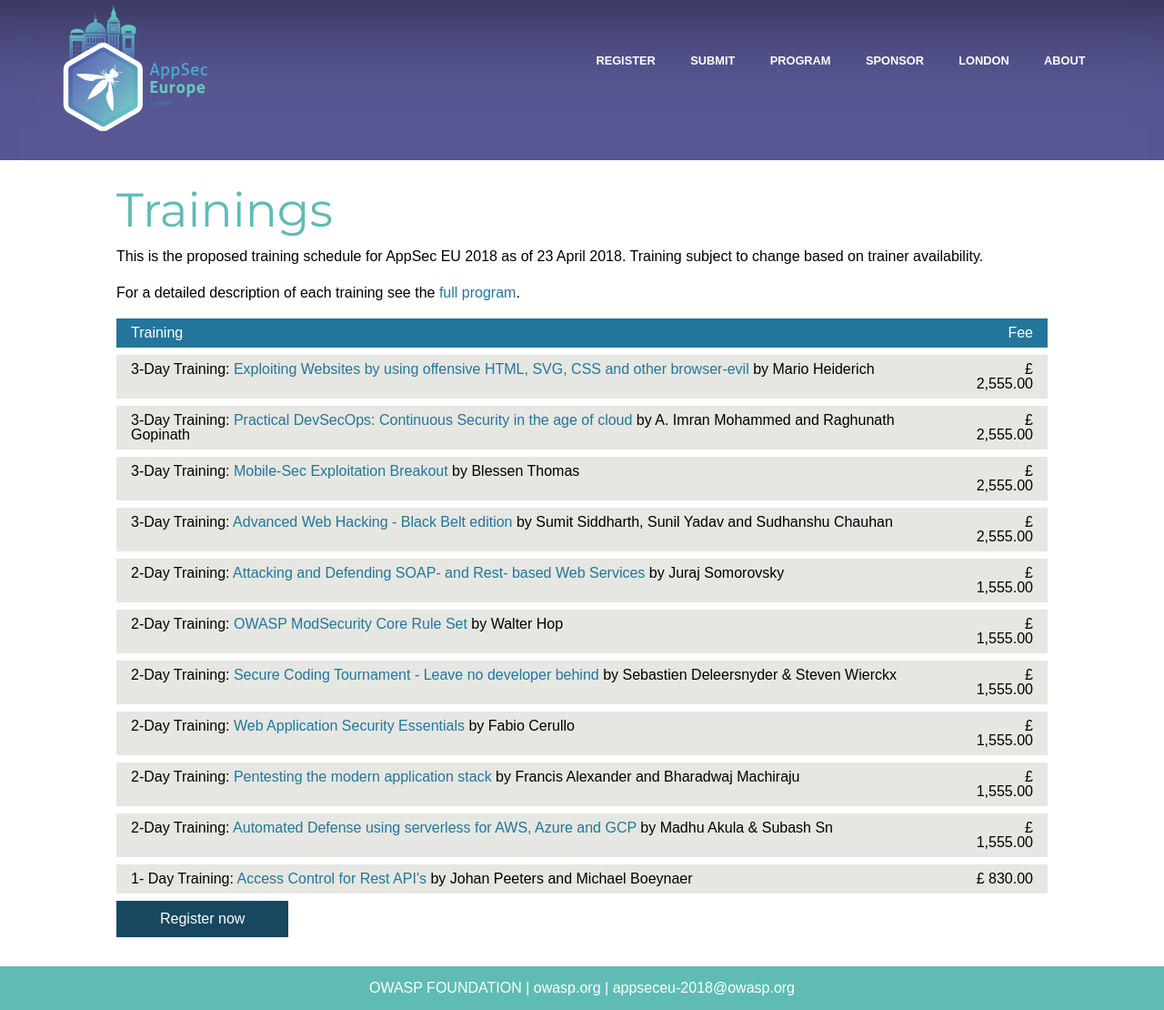
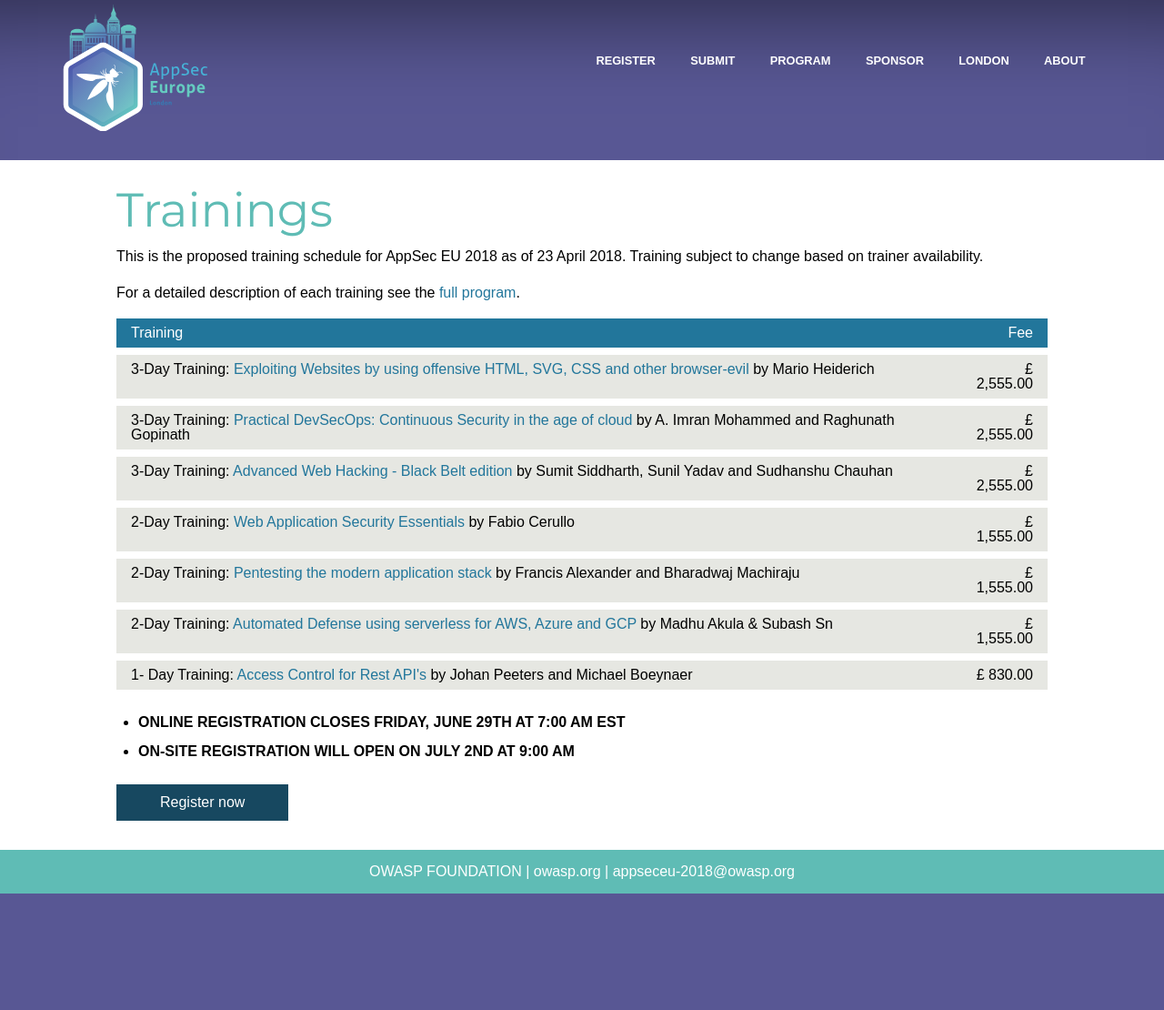
Before and after one commit to OWASP/AppSecEurope2018, a Jekyll site: the page built from program/trainings.md, in a window 1280 px wide. Shown: the whole page at 91% size. Built offline with Jekyll 4.4.1, drawn with Linux system fonts in a browser that asks for light colours; some web fonts are replaced; after the commit the page ends 982 px from its top, so only the background shows below that.

Commit message:
Removing trainings that are canceled

```diff
--- a/program/trainings.md
+++ b/program/trainings.md
@@ -24,24 +24,8 @@
 	<td>£ 2,555.00</td>
 </tr>
 <tr>
-	<td>3-Day Training: <a href="https://appseceurope2018a.sched.com/event/EgcY/3-day-training-mobile-sec-exploitation-breakout?iframe=yes&w=100%&sidebar=yes&bg=no">Mobile-Sec Exploitation Breakout</a> by Blessen Thomas</td>
-	<td>£ 2,555.00</td>
-</tr>
-<tr>
 	<td>3-Day Training: <a href="https://appseceurope2018a.sched.com/event/EgYB/3-day-training-advanced-web-hacking?iframe=yes&w=100%&sidebar=yes&bg=no">Advanced Web Hacking - Black Belt edition</a> by Sumit Siddharth, Sunil Yadav and Sudhanshu Chauhan</td>
 	<td>£ 2,555.00</td>
-</tr>
-<tr>
-	<td>2-Day Training: <a href="https://appseceurope2018a.sched.com/event/EgYC/2-day-training-attacking-and-defending-soap-and-rest-based-web-services?iframe=yes&w=100%&sidebar=yes&bg=no">Attacking and Defending SOAP- and Rest- based Web Services</a> by Juraj Somorovsky</td>
-	<td>£ 1,555.00</td>
-</tr>
-<tr>
-	<td>2-Day Training: <a href="https://appseceurope2018a.sched.com/event/EgYD/2-day-training-owasp-modsecurity-core-rule-set?iframe=yes&w=100%&sidebar=yes&bg=no">OWASP ModSecurity Core Rule Set</a> by Walter Hop</td>
-	<td>£ 1,555.00</td>
-</tr>
-<tr>
-	<td>2-Day Training:  <a href="https://appseceurope2018a.sched.com/event/EgYE/2-day-training-secure-coding-tournament-leave-no-developer-behind?iframe=yes&w=100%&sidebar=yes&bg=no">Secure Coding Tournament - Leave no developer behind</a> by Sebastien Deleersnyder & Steven Wierckx</td>
-	<td>£ 1,555.00</td>
 </tr>
 <tr>
 	<td>2-Day Training:  <a href="https://appseceurope2018a.sched.com/event/EgcS/2-day-training-web-application-security-essentials?iframe=yes&w=100%&sidebar=yes&bg=no">Web Application Security Essentials</a> by Fabio Cerullo</td>
@@ -62,4 +46,9 @@
 </tbody>
 </table>
 
+
+* **ONLINE REGISTRATION CLOSES FRIDAY, JUNE 29TH AT 7:00 AM EST**
+* **ON-SITE REGISTRATION WILL OPEN ON JULY 2ND AT 9:00 AM**
+
+
 <a class="button" href="https://www.regonline.com/owaspappseceu2018london">Register now</a>
```
